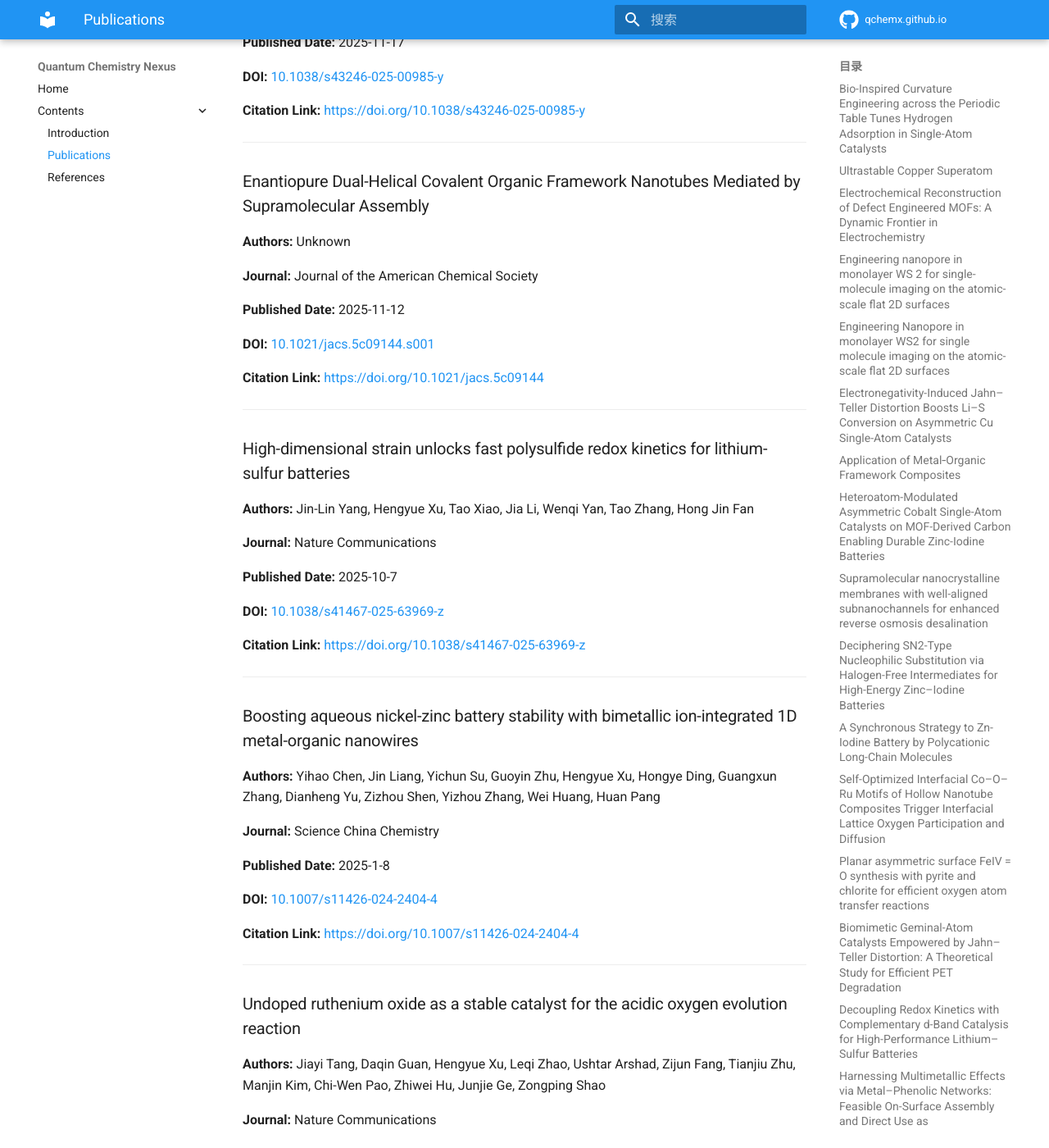
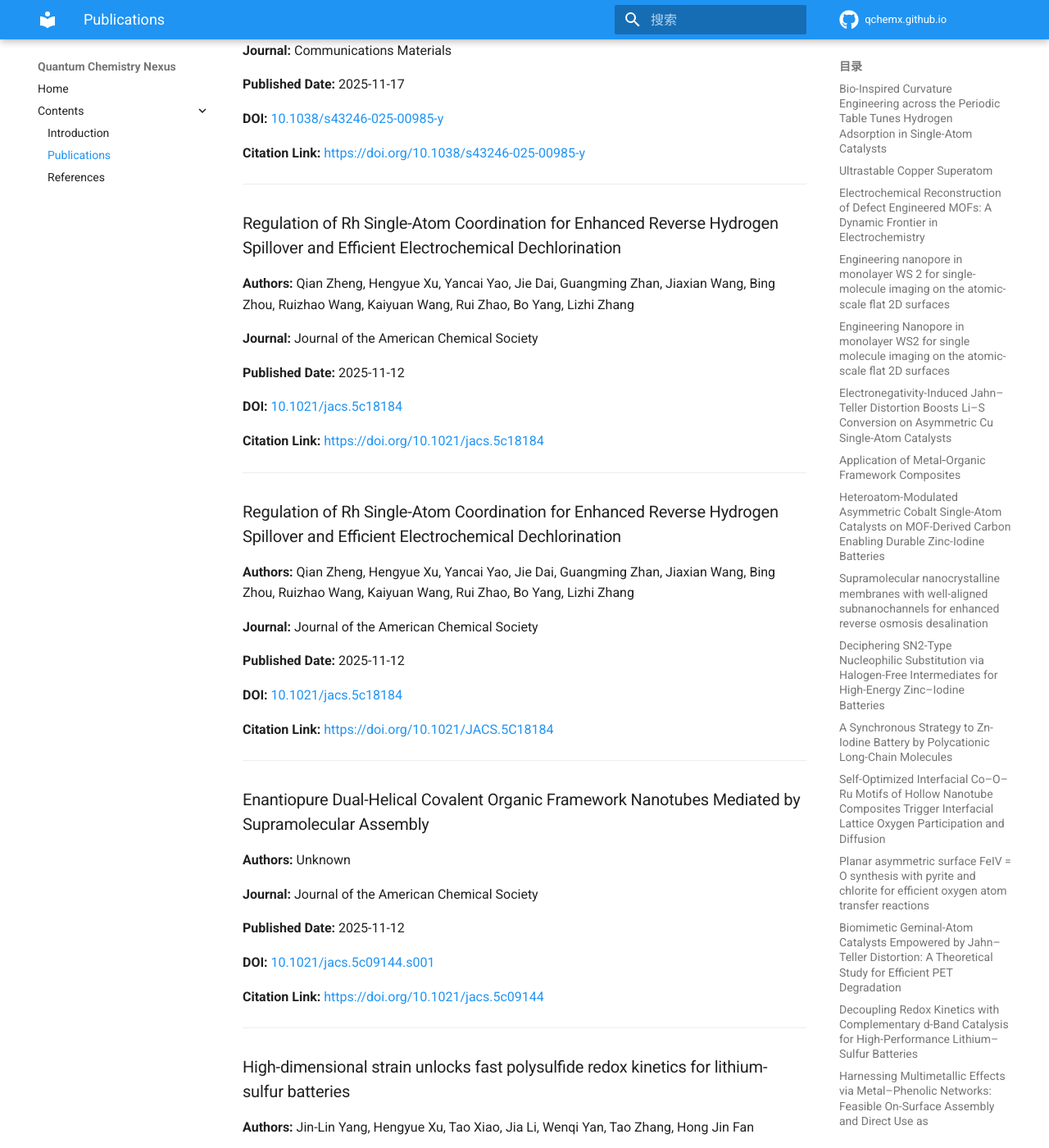
Before and after one commit to QChemX/qchemx.github.io, an MkDocs documentation site: the page built from docs/publications.md, in a window 1280 px wide and 1400 px high, scrolled down 8526 px. Shown: the whole window at 82% size. Built offline with MkDocs 1.6.1 and Material for MkDocs 9.7.7, drawn with Linux system fonts in a browser that asks for light colours; comment, search, counter and statistics services are not loaded; some of the changed text lies outside the part shown.

Commit message:
[orcid sync] Update publications

```diff
--- a/docs/publications.md
+++ b/docs/publications.md
@@ -294,6 +294,22 @@ This page was generated automatically.
 
 ---
 
+### Electron-Withdrawing Hexagonal Boron Nitride as a Biocompatible and Metal-Free Antibacterial Platform
+
+**Authors:** Jianxiang Gao, Hengyue Xu, Yingcan Zhao, Linxuan Sun, Xi Zhang, Yichao Bai, Wenbo Li, Mingchuang Zhao, Haoqi He, Xudong Liu, Qiangmin Yu, Vijay Pandey, Lan Ma, Feiyu Kang, Mauricio Terrones, Yu Lei
+
+**Journal:** Nano Letters
+
+**Published Date:** 2025-2-21
+
+**DOI:** [10.1021/acs.nanolett.4c05984](https://doi.org/10.1021/acs.nanolett.4c05984)
+
+**Citation Link:** [https://doi.org/10.1021/acs.nanolett.4c05984](https://doi.org/10.1021/acs.nanolett.4c05984)
+
+
+
+---
+
 ### Advancements in metal-iodine batteries: progress and perspectives
 
 **Authors:** Zi‐Zhou Shen, Dian‐Heng Yu, Hong‐Ye Ding, Yi Peng, Yi‐Hao Chen, Jing‐Wen Zhao, Heng‐Yue Xu, Xiao‐Tian Guo, Huan Pang
@@ -401,6 +401,38 @@ This page was generated automatically.
 **DOI:** [10.1038/s43246-025-00985-y](https://doi.org/10.1038/s43246-025-00985-y)
 
 **Citation Link:** [https://doi.org/10.1038/s43246-025-00985-y](https://doi.org/10.1038/s43246-025-00985-y)
+
+
+
+---
+
+### Regulation of Rh Single-Atom Coordination for Enhanced Reverse Hydrogen Spillover and Efficient Electrochemical Dechlorination
+
+**Authors:** Qian Zheng, Hengyue Xu, Yancai Yao, Jie Dai, Guangming Zhan, Jiaxian Wang, Bing Zhou, Ruizhao Wang, Kaiyuan Wang, Rui Zhao, Bo Yang, Lizhi Zhang
+
+**Journal:** Journal of the American Chemical Society
+
+**Published Date:** 2025-11-12
+
+**DOI:** [10.1021/jacs.5c18184](https://doi.org/10.1021/jacs.5c18184)
+
+**Citation Link:** [https://doi.org/10.1021/jacs.5c18184](https://doi.org/10.1021/jacs.5c18184)
+
+
+
+---
+
+### Regulation of Rh Single-Atom Coordination for Enhanced Reverse Hydrogen Spillover and Efficient Electrochemical Dechlorination
+
+**Authors:** Qian Zheng, Hengyue Xu, Yancai Yao, Jie Dai, Guangming Zhan, Jiaxian Wang, Bing Zhou, Ruizhao Wang, Kaiyuan Wang, Rui Zhao, Bo Yang, Lizhi Zhang
+
+**Journal:** Journal of the American Chemical Society
+
+**Published Date:** 2025-11-12
+
+**DOI:** [10.1021/jacs.5c18184](https://doi.org/10.1021/jacs.5c18184)
+
+**Citation Link:** [https://doi.org/10.1021/JACS.5C18184](https://doi.org/10.1021/JACS.5C18184)
 
 
 
@@ -982,6 +982,22 @@ This page was generated automatically.
 
 ---
 
+### An atomically dispersed Pt/γ-Mo2N(O0.3) catalyst for hydrogen production via aqueous-phase reforming of methanol
+
+**Authors:** José Sousa, Paranjeet Lakhtaria, Paulo Ribeirinha, Werneri Huhtinen, Johan Tallgren, Adélio Mendes
+
+**Journal:** Green Chemistry
+
+**Published Date:** 2024-10-21
+
+**DOI:** [10.3390/catal14100741](https://doi.org/10.3390/catal14100741)
+
+**Citation Link:** [https://doi.org/10.1039/D5GC02092A](https://doi.org/10.1039/D5GC02092A)
+
+
+
+---
+
 ### Deciphering the Nitrogen Activation Mechanisms on Group VIII Single Atoms at MoS2
 
 **Authors:** Unknown
```
Also changed, not shown: other parts of docs/publications.md (+2 -66 lines).
